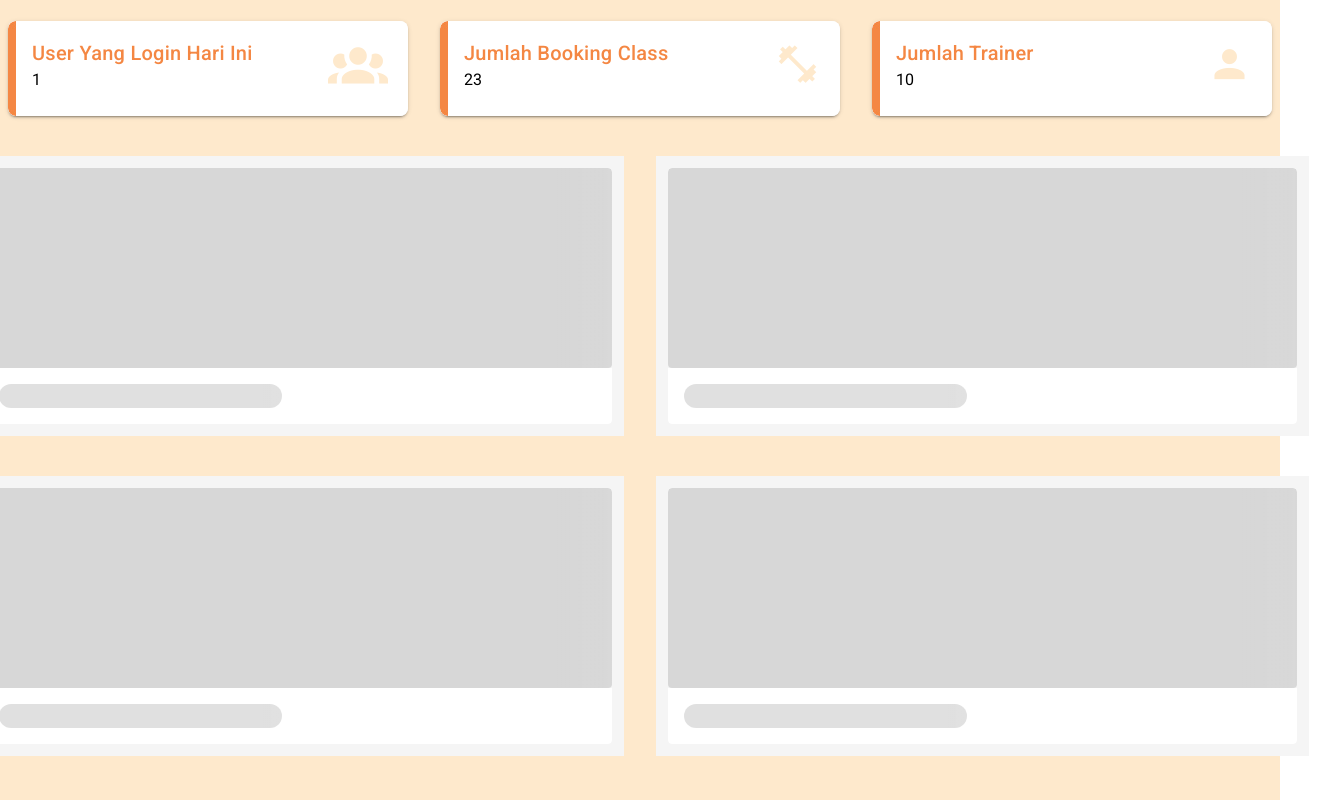
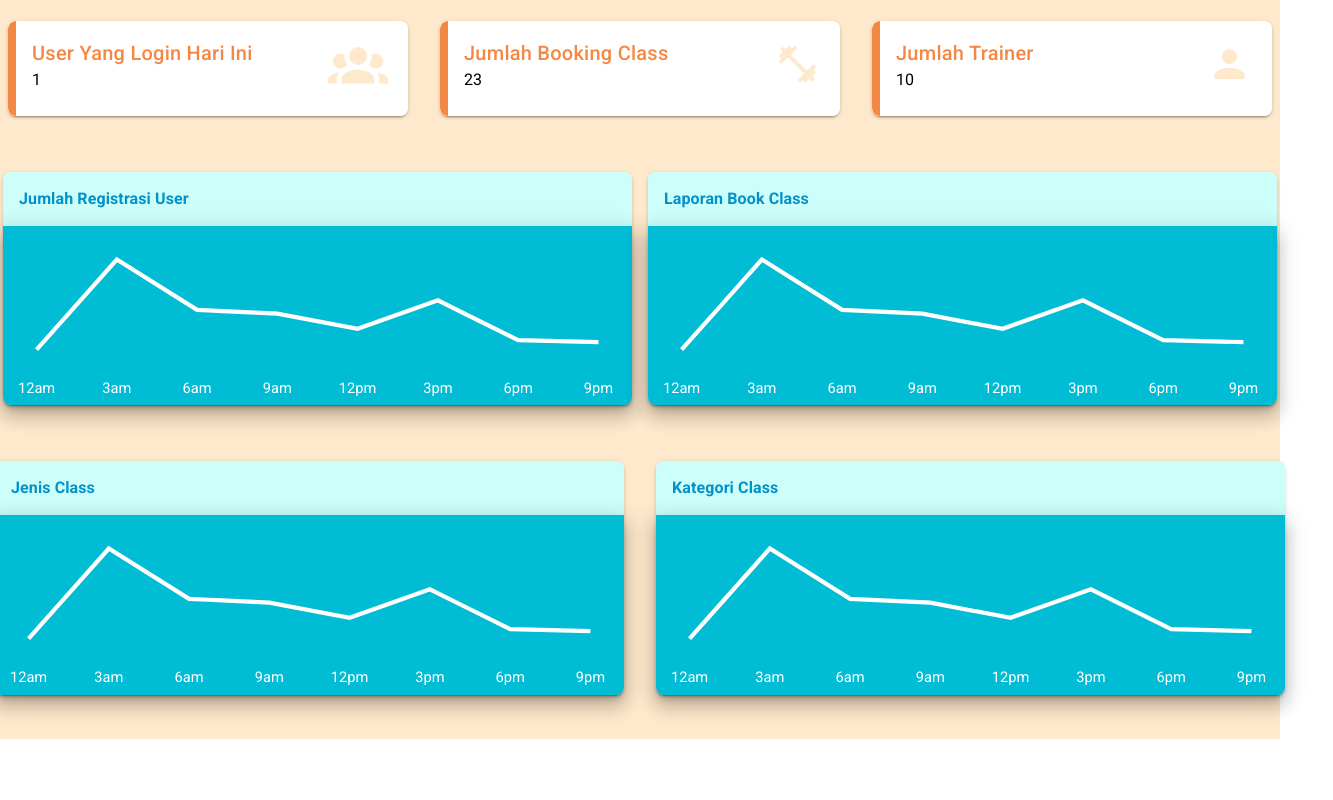
Before and after one commit to kelompok43/Vue, a Vue app in the folder admin-gym-system/: page / in a window 1280 px wide. Shown: the part 230-1030 px from the top of the page, 1333 px wide, since content can reach past the window. After the commit the page ends 969 px from the top, so only its background shows below. Built offline with nearby package versions, Linux system fonts and the light colour scheme.

Commit message:
add hover and active navigation bar and also the router

```diff
--- a/admin-gym-system/src/App.vue
+++ b/admin-gym-system/src/App.vue
@@ -25,7 +25,11 @@
         dense
         nav
       >
-        <v-list-item
+        <v-list-item-group
+          v-model="selectedItem"
+          color="#F48743"
+        >
+          <v-list-item class="navIcon"
             v-for="(item, index) in items"
             :key="index"
             @click="press(item.title)"
@@ -38,6 +42,7 @@
               <v-list-item-title>{{ item.title }}</v-list-item-title>
             </v-list-item-content>
           </v-list-item>
+        </v-list-item-group>
       </v-list>
     </v-navigation-drawer>
 
@@ -96,14 +101,16 @@ export default {
         { title: 'Dashboard', icon: 'mdi-view-dashboard' },
         { title: 'Data Member', icon: 'mdi-badge-account-horizontal-outline' },
         { title: 'Data Kelas', icon: 'mdi-dumbbell' },
+        { title: 'Data Pemesanan', icon: 'mdi-cart' },
+        { title: 'Data Pelatih', icon: 'mdi-badge-account-horizontal-outline' },
         { title: 'Data Admin', icon: 'mdi-badge-account-horizontal-outline' },
-        { title: 'Classes', icon: 'mdi-dumbbell' },
-        { title: 'Newsletter', icon: 'mdi-newspaper-variant' },
-        { title: 'Logout', icon: 'mdi-logout' },
+        { title: 'Jadwal Latihan', icon: 'mdi-calendar-month' },
+        { title: 'Berita', icon: 'mdi-newspaper-variant' },
       ],
       drawer: false,
       group: null,
       page: "Dashboard",
+      selectedItem: 1,
     }),
 
     watch: {
@@ -115,7 +122,7 @@ export default {
     methods :{
       press(path){
         this.page = path;
-      // this.$router.push({name: path})
+        this.$router.push({name: path})
     }
   },
   }
@@ -134,6 +141,12 @@ export default {
     justify-content: center;
 }
 
+.navIcon:hover{
+  background: #FEE9CC;
+}
 
-
+.navIcon:visited{
+  color: #F48743;
+  background: red;
+}
 </style>
--- a/admin-gym-system/src/router/index.js
+++ b/admin-gym-system/src/router/index.js
@@ -1,6 +1,13 @@
 import Vue from "vue";
 import VueRouter from "vue-router";
 import Dashboard from "@/views/Dashboard.vue"
+import DataKelas from "@/views/DataKelas.vue"
+import DataAdmin from "@/views/DataAdmin.vue"
+import DataMember from "@/views/DataMember.vue"
+import DataPemesanan from "@/views/DataPemesanan.vue"
+import DataPelatih from "@/views/DataPelatih.vue"
+import Berita from "@/views/Berita.vue"
+import JadwalLatihan from "@/views/JadwalLatihan.vue"
 
 Vue.use(VueRouter);
 
@@ -9,6 +16,41 @@ const routes = [
         path: "/",
         name: "Dashboard",
         component: Dashboard,
+    },
+    {
+        path: "/DataKelas",
+        name: "Data Kelas",
+        component: DataKelas,
+    },
+    {
+        path: "/DataAdmin",
+        name: "Data Admin",
+        component: DataAdmin,
+    },
+    {
+        path: "/DataMember",
+        name: "Data Member",
+        component: DataMember,
+    },
+    {
+        path: "/DataPelatih",
+        name: "Data Pelatih",
+        component: DataPelatih,
+    },
+    {
+        path: "/DataPemesanan",
+        name: "Data Pemesanan",
+        component: DataPemesanan,
+    },
+    {
+        path: "/JadwalLatihan",
+        name: "Jadwal Latihan",
+        component: JadwalLatihan,
+    },
+    {
+        path: "/Berita",
+        name: "Berita",
+        component: Berita,
     },
 ];
 
--- /dev/null
+++ b/admin-gym-system/src/views/Berita.vue
@@ -0,0 +1,5 @@
+<template>
+    <v-container fluid>
+        {{ "Ini Halaman Berita"}}
+    </v-container>
+</template>
--- a/admin-gym-system/src/views/Dashboard.vue
+++ b/admin-gym-system/src/views/Dashboard.vue
@@ -163,32 +163,52 @@
         >
             <v-spacer class="order-1 pa-2"></v-spacer>
 
-            <div class="order-2 pa-2">
-                <v-sheet
-                    :color="`grey ${theme.isDark ? 'darken-2' : 'lighten-4'}`"
-                    class="pa-3"
+            <div class="grafik order-2 py-2">
+                <v-card
+                    class="mt-4"
+                    width="629px"
                 >
-                    <v-skeleton-loader
+                <v-card-subtitle>Jumlah Registrasi User</v-card-subtitle>
+                    <v-sheet
                     class="mx-auto"
-                    width= "629px"
-                    type="card"
-                    ></v-skeleton-loader>
-                </v-sheet>
+                    color="cyan"
+                    elevation="12"
+                    max-width="calc(100%)"
+                    >
+                    <v-sparkline
+                        :labels="labels"
+                        :value="value"
+                        color="white"
+                        line-width="2"
+                        padding="16"
+                    ></v-sparkline>
+                    </v-sheet>
+                </v-card>
             </div>
 
             <v-spacer class="order-3 pa-2"></v-spacer>
 
-            <div class="order-4 pa-2">
-               <v-sheet
-                    :color="`grey ${theme.isDark ? 'darken-2' : 'lighten-4'}`"
-                    class="pa-3"
+            <div class="grafik order-4 py-2">
+               <v-card
+                    class="mt-4"
+                    width="629px"
                 >
-                    <v-skeleton-loader
+                <v-card-subtitle>Laporan Book Class</v-card-subtitle>
+                    <v-sheet
                     class="mx-auto"
-                    width= "629px"
-                    type="card"
-                    ></v-skeleton-loader>
-                </v-sheet>
+                    color="cyan"
+                    elevation="12"
+                    max-width="calc(100%)"
+                    >
+                    <v-sparkline
+                        :labels="labels"
+                        :value="value"
+                        color="white"
+                        line-width="2"
+                        padding="16"
+                    ></v-sparkline>
+                    </v-sheet>
+                </v-card>
             </div>
 
             <v-spacer class="order-5 pa-2"></v-spacer>
@@ -198,32 +218,52 @@
         >
             <v-spacer class="order-1 pa-2"></v-spacer>
 
-            <div class="order-2 pa-2">
-                <v-sheet
-                    :color="`grey ${theme.isDark ? 'darken-2' : 'lighten-4'}`"
-                    class="pa-3"
+            <div class="grafik order-2 pa-2">
+                <v-card
+                    class="mt-4"
+                    width="629px"
                 >
-                    <v-skeleton-loader
+                <v-card-subtitle>Jenis Class</v-card-subtitle>
+                    <v-sheet
                     class="mx-auto"
-                    width= "629px"
-                    type="card"
-                    ></v-skeleton-loader>
-                </v-sheet>
+                    color="cyan"
+                    elevation="12"
+                    max-width="calc(100%)"
+                    >
+                    <v-sparkline
+                        :labels="labels"
+                        :value="value"
+                        color="white"
+                        line-width="2"
+                        padding="16"
+                    ></v-sparkline>
+                    </v-sheet>
+                </v-card>
             </div>
 
             <v-spacer class="order-3 pa-2"></v-spacer>
 
-            <div class="order-4 pa-2">
-               <v-sheet
-                    :color="`grey ${theme.isDark ? 'darken-2' : 'lighten-4'}`"
-                    class="pa-3"
+            <div class="grafik order-4 pa-2">
+               <v-card
+                    class="mt-4"
+                    width="629px"
                 >
-                    <v-skeleton-loader
+                <v-card-subtitle>Kategori Class</v-card-subtitle>
+                    <v-sheet
                     class="mx-auto"
-                    width= "629px"
-                    type="card"
-                    ></v-skeleton-loader>
-                </v-sheet>
+                    color="cyan"
+                    elevation="12"
+                    max-width="calc(100%)"
+                    >
+                    <v-sparkline
+                        :labels="labels"
+                        :value="value"
+                        color="white"
+                        line-width="2"
+                        padding="16"
+                    ></v-sparkline>
+                    </v-sheet>
+                </v-card>
             </div>
 
             <v-spacer class="order-5 pa-2"></v-spacer>
@@ -241,6 +281,29 @@ export default {
         default: { isDark: false },
       },
     },
+
+    data: () => ({
+      labels: [
+        '12am',
+        '3am',
+        '6am',
+        '9am',
+        '12pm',
+        '3pm',
+        '6pm',
+        '9pm',
+      ],
+      value: [
+        200,
+        675,
+        410,
+        390,
+        310,
+        460,
+        250,
+        240,
+      ],
+    }),
 }
 </script>
 
@@ -315,4 +378,16 @@ export default {
     color: #FEE9CC;
     padding-left: 1px;
 }
+
+.v-sheet--offset {
+    top: -24px;
+    position: relative;
+  }
+
+.grafik .v-card__subtitle{
+    background-color: #CCFEFA;
+    color: #0291CB !important;
+    text-align: left;
+    font-weight: bold;
+}
 </style>
--- /dev/null
+++ b/admin-gym-system/src/views/DataAdmin.vue
@@ -0,0 +1,5 @@
+<template>
+    <v-container fluid>
+        {{ "Ini Halaman Data Admin"}}
+    </v-container>
+</template>
--- /dev/null
+++ b/admin-gym-system/src/views/DataKelas.vue
@@ -0,0 +1,5 @@
+<template>
+    <v-container fluid>
+        {{ "Ini Halaman Data Kelas"}}
+    </v-container>
+</template>
--- /dev/null
+++ b/admin-gym-system/src/views/DataMember.vue
@@ -0,0 +1,5 @@
+<template>
+    <v-container fluid>
+        {{ "Ini Halaman Data Member"}}
+    </v-container>
+</template>
--- /dev/null
+++ b/admin-gym-system/src/views/DataPelatih.vue
@@ -0,0 +1,5 @@
+<template>
+    <v-container fluid>
+        {{ "Ini Halaman Data Pelatih"}}
+    </v-container>
+</template>
--- /dev/null
+++ b/admin-gym-system/src/views/DataPemesanan.vue
@@ -0,0 +1,5 @@
+<template>
+    <v-container fluid>
+        {{ "Ini Halaman Data Pemesanan"}}
+    </v-container>
+</template>
--- /dev/null
+++ b/admin-gym-system/src/views/JadwalLatihan.vue
@@ -0,0 +1,5 @@
+<template>
+    <v-container fluid>
+        {{ "Ini Halaman Jadwal Latihan"}}
+    </v-container>
+</template>
```
Lines whose indentation alone changed are shown as unchanged.
